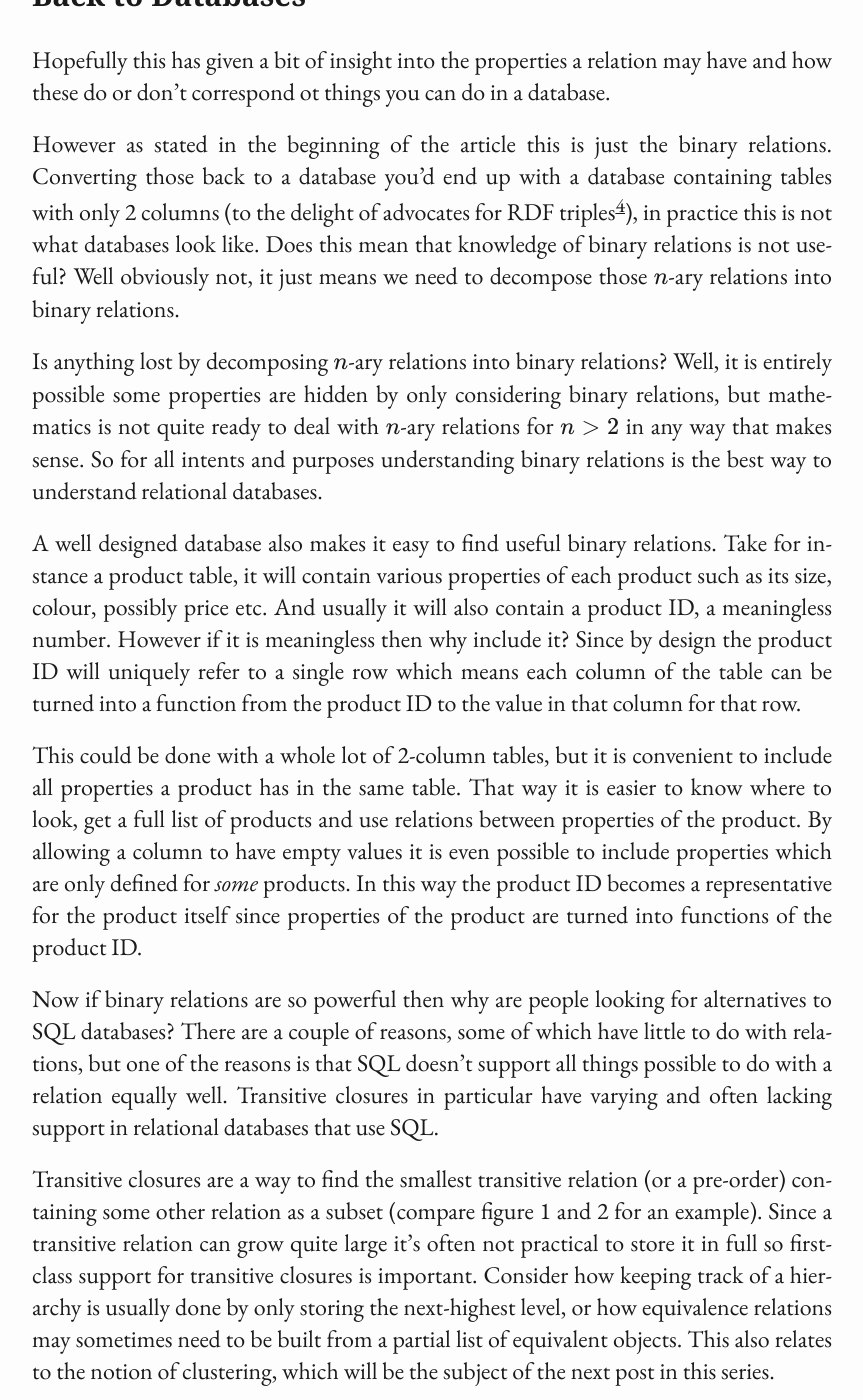
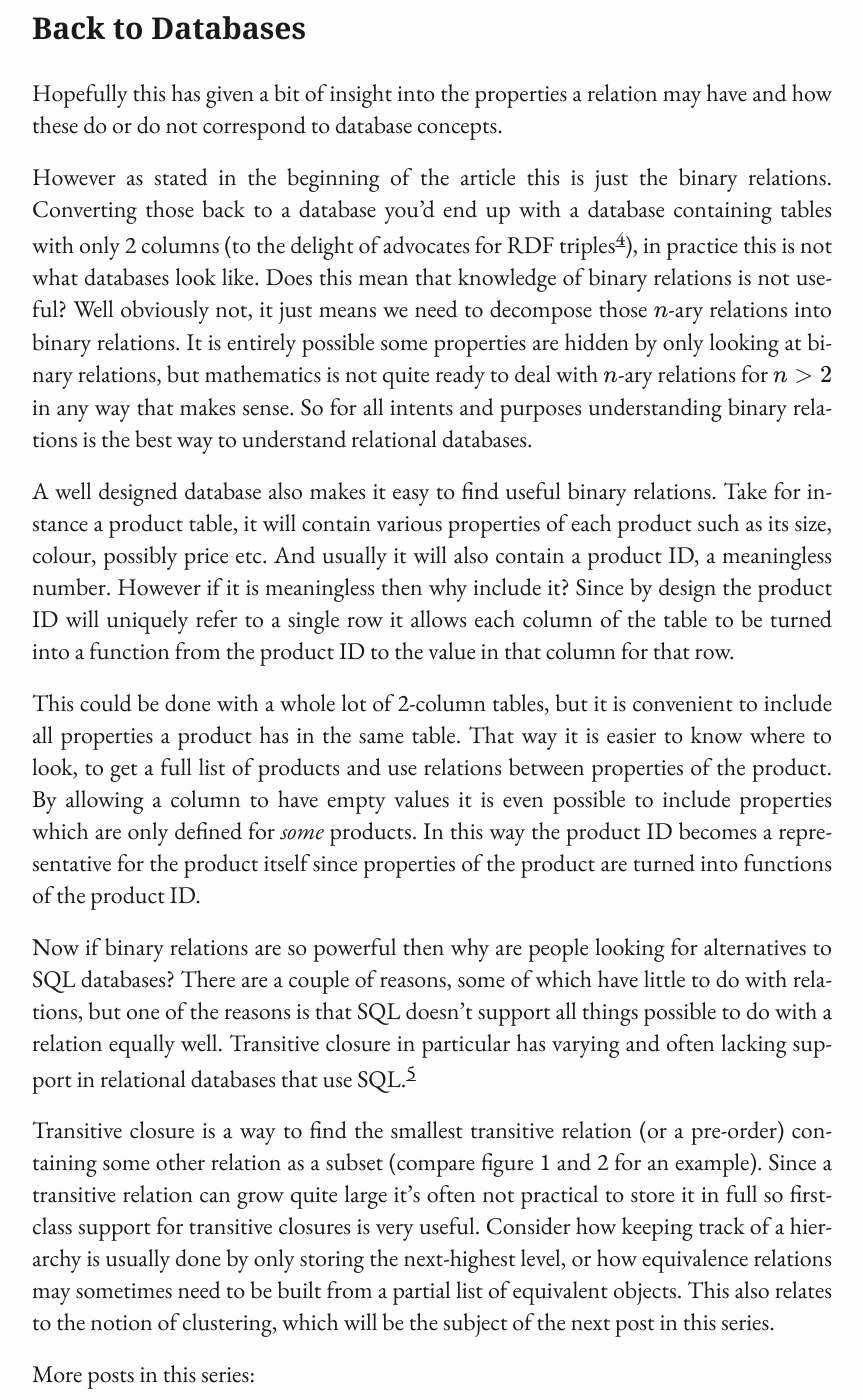
Before and after one commit to Shiandow/shiandow.github.io, a Jekyll site: the page built from _klad/category-theory-for-dbas/2-putting-the-relational-back-in-relational-databases.md, in a window 1280 px wide and 1400 px high, scrolled down 9078 px. Shown: the whole window, without its empty margins (208-1071 px from the left). Built offline with Jekyll 4.4.1, drawn with Linux system fonts in a browser that asks for light colours; some web fonts are replaced; some of the changed text lies outside the part shown.

Commit message:
Spelling/phrasing

```diff
--- a/_klad/category-theory-for-dbas/2-putting-the-relational-back-in-relational-databases.md
+++ b/_klad/category-theory-for-dbas/2-putting-the-relational-back-in-relational-databases.md
@@ -153,11 +153,11 @@ Figure 2. A pre-order on set of 7 points, containing the relation in figure 1 as
 
 Partial orders have the additional rule that if $x \le y$ and $y \le x$ then $x = y$ (this is called anti-symmetry). Total orders are partial orders with the additional rule that for *all* pairs $x,y$ either $x \le y$ or $y \le x$. This makes partial and total orders more powerful than pre-orders, but not necessarily more useful. In fact for finite sets there is basically only one kind of total order, which boils down to just numbering the set from $1$ to $n$ (total orders typically reduce to just numerical order).
 
-Not requiring all things to be comparable allows partial orders to model hierarchical or 'part of' relations. For example Utrecht is a part of the Netherlands is a part of Europe, but France is not a part of Australia nor is Australia a part of France. Note that this is partial order, not a pre-order (can you tell why?). A more abstract version would the 'subset of' relation, which not coincidentally was given the symbol $\subseteq$ quite similar to $\le$.
+Not requiring all things to be comparable allows partial orders to model hierarchical or 'part of' relations. For example Utrecht is a part of the Netherlands is a part of Europe, but France is not a part of Australia nor is Australia a part of France. Note that this is partial order, not a pre-order (can you tell why?). A more abstract version would the 'subset of' relation, which is why the symbol for 'subset of' $\subseteq$ is quite similar to $\le$.
 
-Also consider what happens when comparing time periods. It is easy to say that June 7th 2011 occurred before the year 2022. However it is a lot harder to say whether week 35 2023 (from August 28 to September 2) happens before or after September 2023. Sure one of them *started* earlier, but the other *ended* earlier, so which was earlier?[^strict]
+Another examples shows up when trying to order time periods. It is easy to say that June 7th 2011 occurred before the year 2022. However it is a lot harder to say whether week 35 2023 (from August 28 to September 2) happens before or after September 2023. Sure one of them *started* earlier, but the other *ended* earlier, so which was earlier?[^strict]
 
-And as noted earlier, sorting strings shows how $x \le y$ and $y \le x$ does not have to imply that $x=y$. This is precisely how SQL Server uses collation, sorting order, to check strings for equivalence. In fact these pair are interesting in their own right, because they represent something that is *like* equality, without being equal. These pairs form what is called an equivalence relation.
+And as noted earlier, sorting strings shows how $x \le y$ and $y \le x$ does not have to imply that $x=y$. In fact this is precisely how SQL Server uses collation, sorting order, to check strings for equivalence while ignoring differences in case and equivalent ways to encode the same unicode characters. This means the pairs where both $x \le y$ and $y \le x$ are interesting in their own right because they represent something that is *like* equality, without being equal. They form what is called an equivalence relation.
 
 ## Equivalence Relations
 
@@ -257,11 +257,11 @@ A completely different type of relation is a function. Functions are a special t
 Figure 4. A function from a set of 4 points to a set of 3 points. The domain (set of inputs) and codomain (set of outputs) are delimited by dashed lines.
 </figure>
 
-The relevant database concept is a table with a primary key, which is precisely the constraint needed to turn a relation into a function, namely that a value is guaranteed to only exist in one row (pair). It is also common to keep track of the possible outputs of each function. If $X$ is the set of inputs of a function and its outputs are in $Y$ then this is denoted $f: X \to Y$. In databases this is done by specifying a foreign key, which ensure that the output falls within a column of some other table.
+The relevant database concept is a table with a primary key, which is precisely the constraint needed to turn a relation into a function. It is also common to keep track of the possible outputs of each function. If $X$ is the set of inputs of a function and its outputs are in $Y$ then this is denoted $f: X \to Y$. In databases this is done by specifying a foreign key, which ensure that the output falls within a certain range.
 
-The nice thing about functions is that they compose nicely. If there are two functions $f: X \to Y$ and $g:Y \to Z$ then they can be combined into a new relation $g \circ f$ which maps $x$ to $g(f(x))$. This new relation is also a function. Making this work seamlessly is precisely why it's so useful to keep track of the possible inputs and outputs.
+The nice thing about functions is that they compose nicely. If there are two functions $f: X \to Y$ and $g:Y \to Z$ then they can be combined into a new relation $g \circ f: X \to Z$ which maps $x$ to $g(f(x))$. This new relation is also a function. Making this work seamlessly is precisely why it's so useful to keep track of the possible inputs and outputs.
 
-However just functions are not the only type of relation that can be composed, functions just do it in a way that behaves better. The more general way to compose relations is in fact a well known concept in relational databases.
+However functions are not the only type of relation that can be composed, functions just do it in a way that behaves better. The more general way to compose relations is in fact a well known concept in relational databases.
 
 ## Joins
 
@@ -275,19 +275,17 @@ This concept is also related to transitivity, a relation is transitive precisely
 
 ## Back to Databases
 
-Hopefully this has given a bit of insight into the properties a relation may have and how these do or don't correspond ot things you can do in a database.
+Hopefully this has given a bit of insight into the properties a relation may have and how these do or do not correspond to database concepts.
 
-However as stated in the beginning of the article this is just the binary relations. Converting those back to a database you'd end up with a database containing tables with only 2 columns (to the delight of advocates for RDF triples[^trip]), in practice this is not what databases look like. Does this mean that knowledge of binary relations is not useful? Well obviously not, it just means we need to decompose those $n$-ary relations into binary relations.
+However as stated in the beginning of the article this is just the binary relations. Converting those back to a database you'd end up with a database containing tables with only 2 columns (to the delight of advocates for RDF triples[^trip]), in practice this is not what databases look like. Does this mean that knowledge of binary relations is not useful? Well obviously not, it just means we need to decompose those $n$-ary relations into binary relations. It is entirely possible some properties are hidden by only looking at binary relations, but mathematics is not quite ready to deal with $n$-ary relations for $n>2$ in any way that makes sense. So for all intents and purposes understanding binary relations is the best way to understand relational databases.
 
-Is anything lost by decomposing $n$-ary relations into binary relations? Well, it is entirely possible some properties are hidden by only considering binary relations, but mathematics is not quite ready to deal with $n$-ary relations for $n>2$ in any way that makes sense. So for all intents and purposes understanding binary relations is the best way to understand relational databases.
+A well designed database also makes it easy to find useful binary relations. Take for instance a product table, it will contain various properties of each product such as its size, colour, possibly price etc. And usually it will also contain a product ID, a meaningless number. However if it is meaningless then why include it? Since by design the product ID will uniquely refer to a single row it allows each column of the table to be turned into a function from the product ID to the value in that column for that row.
 
-A well designed database also makes it easy to find useful binary relations. Take for instance a product table, it will contain various properties of each product such as its size, colour, possibly price etc. And usually it will also contain a product ID, a meaningless number. However if it is meaningless then why include it? Since by design the product ID will uniquely refer to a single row which means each column of the table can be turned into a function from the product ID to the value in that column for that row.
+This could be done with a whole lot of 2-column tables, but it is convenient to include all properties a product has in the same table. That way it is easier to know where to look, to get a full list of products and use relations between properties of the product. By allowing a column to have empty values it is even possible to include properties which are only defined for *some* products. In this way the product ID becomes a representative for the product itself since properties of the product are turned into functions of the product ID.
 
-This could be done with a whole lot of 2-column tables, but it is convenient to include all properties a product has in the same table. That way it is easier to know where to look, get a full list of products and use relations between properties of the product. By allowing a column to have empty values it is even possible to include properties which are only defined for *some* products. In this way the product ID becomes a representative for the product itself since properties of the product are turned into functions of the product ID.
+Now if binary relations are so powerful then why are people looking for alternatives to SQL databases? There are a couple of reasons, some of which have little to do with relations, but one of the reasons is that SQL doesn't support all things possible to do with a relation equally well. Transitive closure in particular has varying and often lacking support in relational databases that use SQL.[^break]
 
-Now if binary relations are so powerful then why are people looking for alternatives to SQL databases? There are a couple of reasons, some of which have little to do with relations, but one of the reasons is that SQL doesn't support all things possible to do with a relation equally well. Transitive closures in particular have varying and often lacking support in relational databases that use SQL.
-
-Transitive closures are a way to find the smallest transitive relation (or a pre-order) containing some other relation as a subset (compare figure 1 and 2 for an example). Since a transitive relation can grow quite large it's often not practical to store it in full so first-class support for transitive closures is important. Consider how keeping track of a hierarchy is usually done by only storing the next-highest level, or how equivalence relations may sometimes need to be built from a partial list of equivalent objects. This also relates to the notion of clustering, which will be the subject of the next post in this series.
+Transitive closure is a way to find the smallest transitive relation (or a pre-order) containing some other relation as a subset (compare figure 1 and 2 for an example). Since a transitive relation can grow quite large it's often not practical to store it in full so first-class support for transitive closures is very useful. Consider how keeping track of a hierarchy is usually done by only storing the next-highest level, or how equivalence relations may sometimes need to be built from a partial list of equivalent objects. This also relates to the notion of clustering, which will be the subject of the next post in this series.
 
 More posts in this series:
 {% include see-also.html tag="category-theory-for-dbas" %}
@@ -300,3 +298,5 @@ More posts in this series:
 [^nines]: Since this gives a way to reduce a calculation with big numbers to one with smaller numbers it gives an easy way to check calculations. Calculating the result modulo 10 is easy, it's just doing the same calculation on the last digit. More interesting is calculating the result modulo 9, because a number is equal to the sum of its digits modulo 9, this follow from the fact that $[10]=[1]$ and therefore $[10^n]=[1^n]=[1]$ and therefore $[d_0 + d_1 10 + d_2 100 + ... + d_n 10^n] = [d_0 + d_1 + ... + d_n]$ modulo 9. This is called casting out nines since $[9] = [0]$ modulo 9, so you can remove any digits that add up to nine.
 
 [^trip]: Don't let the name 'triple' confuse you, one of the three values is just the table name.
+
+[^break]: Of course once you know the concept and the various ways transitive closure can be used it becomes possible to leverage this little support into something more powerful.
```
Also changed, not shown: other parts of _klad/category-theory-for-dbas/2-putting-the-relational-back-in-relational-databases.md (+2 -2 lines).
